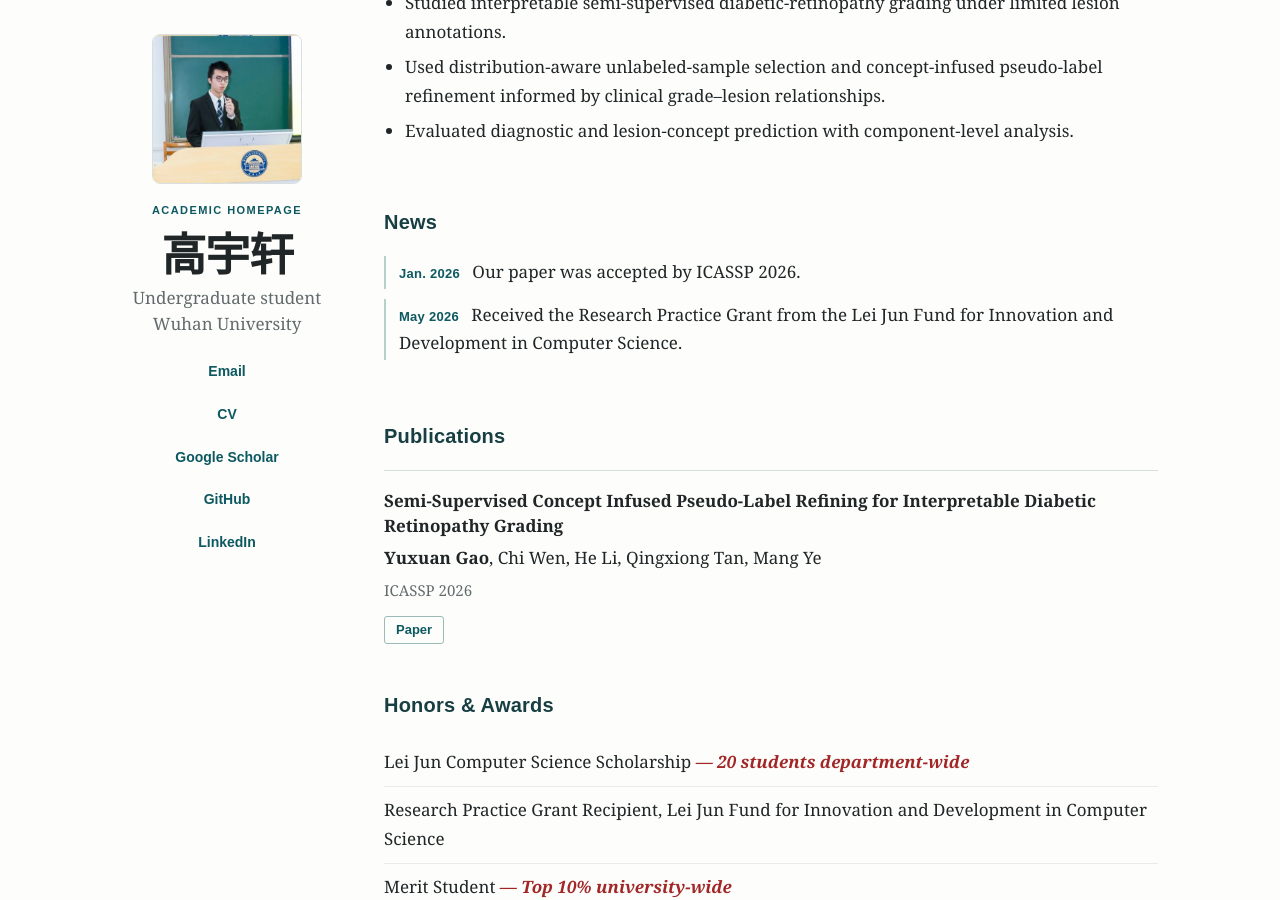
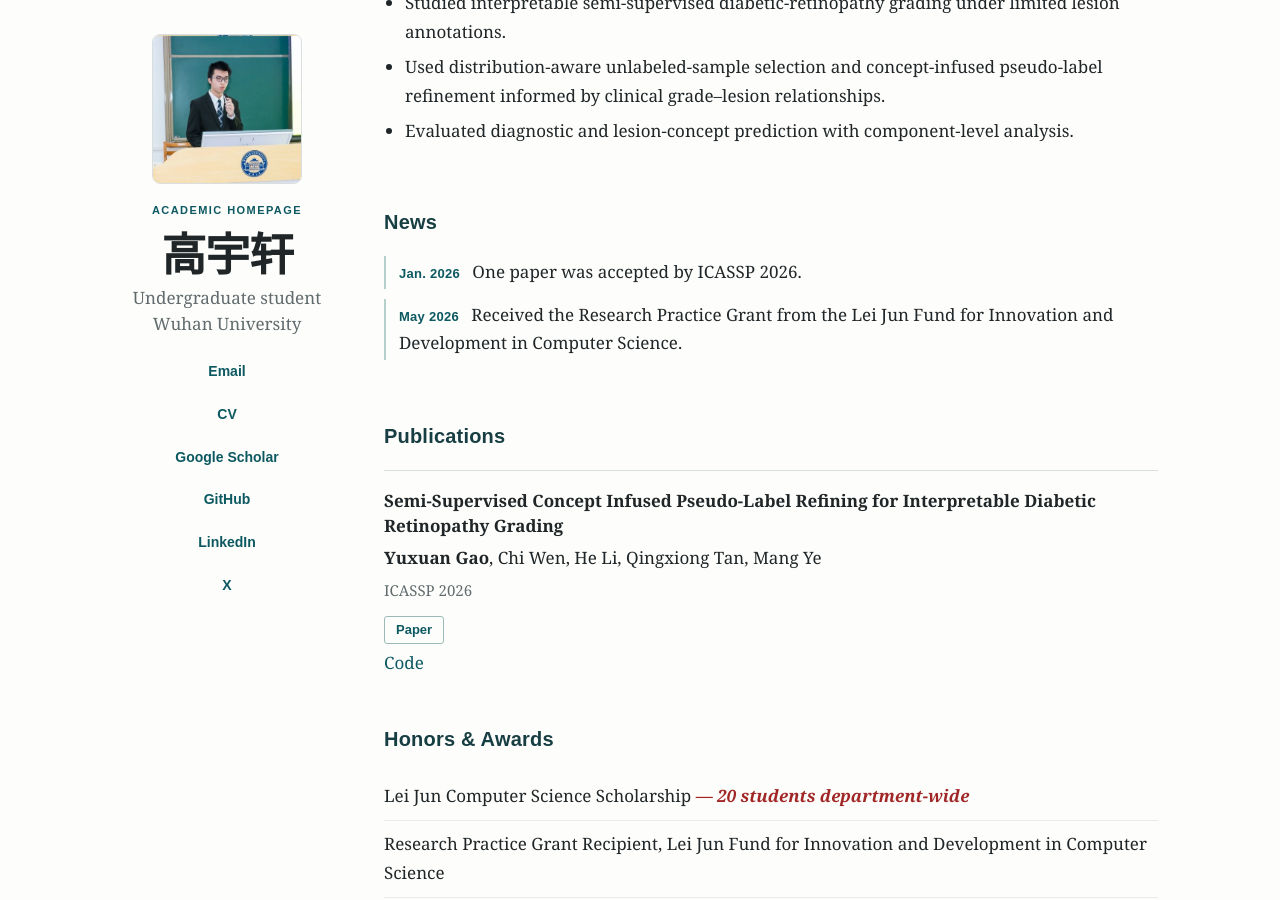
Before and after one commit to Sunny-gyx/Sunny-gyx.github.io, a Jekyll site: the page built from index.md, in a window 1280 px wide and 900 px high, scrolled down 1166 px. Built offline with Jekyll 4.4.1, drawn with Linux system fonts in a browser that asks for light colours.

Commit message:
add official code for icassp

```diff
--- a/index.md
+++ b/index.md
@@ -14,6 +14,7 @@ layout: homepage
       <a href="https://scholar.google.com/citations?user=7py3wZgAAAAJ&hl=en" rel="noopener noreferrer">Google Scholar</a>
       <a href="https://github.com/Sunny-gyx" rel="noopener noreferrer">GitHub</a>
       <a href="https://www.linkedin.com/in/yuxuan-gao-39661a404/" rel="noopener noreferrer">LinkedIn</a>
+      <a href="https://x.com/sunnygao44" rel="noopener noreferrer">X</a>
     </nav>
   </div>
 </header>
@@ -61,7 +62,7 @@ layout: homepage
 <section id="news">
   <h2>News</h2>
   <ul class="news-list">
-    <li><span class="news-date">Jan. 2026</span> Our paper was accepted by ICASSP 2026.</li>
+    <li><span class="news-date">Jan. 2026</span> One paper was accepted by ICASSP 2026.</li>
     <li><span class="news-date">May 2026</span> Received the Research Practice Grant from the Lei Jun Fund for Innovation and Development in Computer Science.</li>
   </ul>
 </section>
@@ -72,7 +73,8 @@ layout: homepage
     <p class="pub-title">Semi-Supervised Concept Infused Pseudo-Label Refining for Interpretable Diabetic Retinopathy Grading</p>
     <p><strong>Yuxuan Gao</strong>, Chi Wen, He Li, Qingxiong Tan, Mang Ye</p>
     <p class="venue">ICASSP 2026</p>
-    <p><a class="paper-link" href="https://ieeexplore-custom.ieee.org/document/11462792" rel="noopener noreferrer">Paper</a></p>
+    <p><a class="paper-link" href="https://ieeexplore.ieee.org/abstract/document/11462792" rel="noopener noreferrer">Paper</a></p>
+    <p><a class="code-link" href="https://github.com/Sunny-gyx/IDR-SSCL.git" rel="noopener noreferrer">Code</a></p>
   </article>
 </section>
 
```
